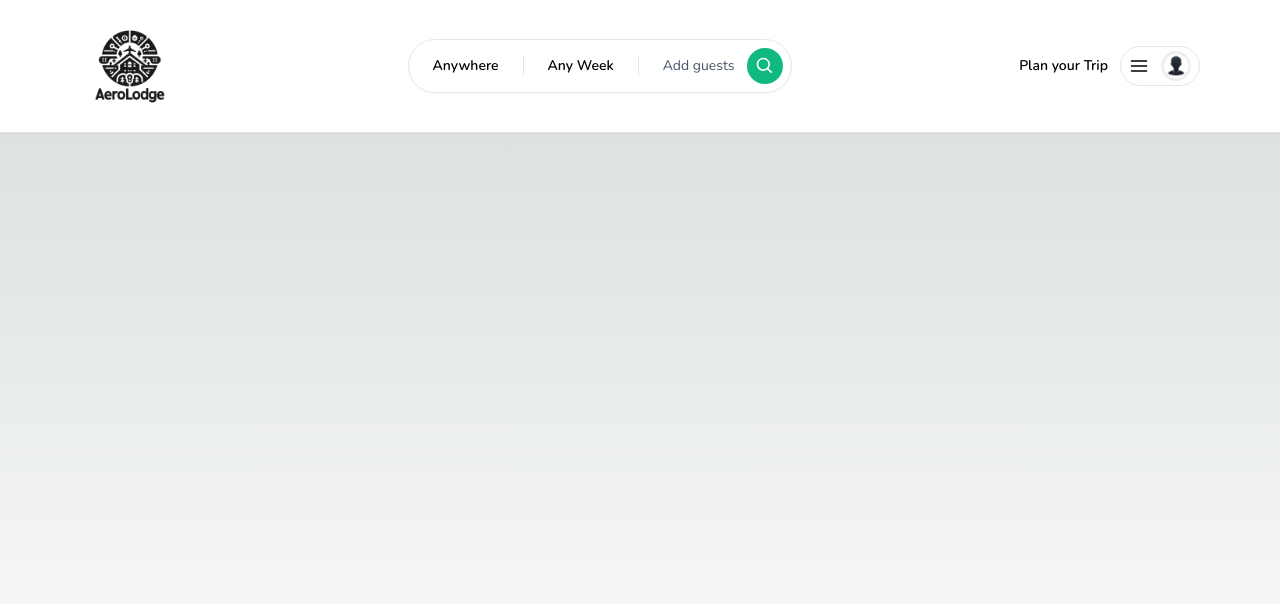
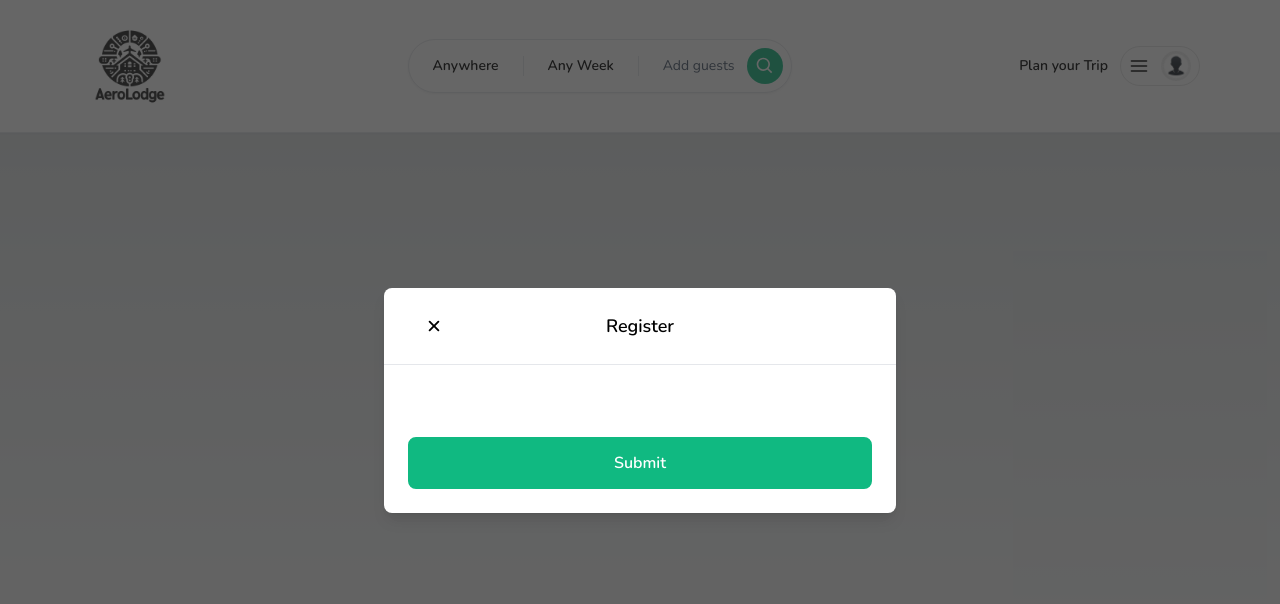
Before and after one commit to jon-jc/aerolodge-market, a Next.js app: page / in a window 1280 px wide. Shown: the top 604 px of the page. Built offline with nearby package versions, Linux system fonts and the light colour scheme.

Commit message:
Add Modal component to RootLayout

```diff
--- a/app/layout.tsx
+++ b/app/layout.tsx
@@ -3,6 +3,7 @@
 import "./globals.css";
 import Navbar from "@/components/navbar/Navbar";
 import ClientOnly from "@/components/ClientOnly";
+import Modal from "@/components/modals/Modal";
 
 const font = Nunito({ subsets: ["latin"] });
 
@@ -20,6 +21,7 @@
     <html lang="en">
       <body className={font.className}>
         <ClientOnly>
+          <Modal actionLabel="Submit" title="Register" isOpen />
           <Navbar />
         </ClientOnly>
         {children}
--- /dev/null
+++ b/components/Button.tsx
@@ -0,0 +1,58 @@
+"use client";
+
+import { IconType } from "react-icons";
+
+interface ButtonProps {
+  label: string;
+  onClick: (e: React.MouseEvent<HTMLButtonElement>) => void;
+  disabled?: boolean;
+  outline?: boolean;
+  small?: boolean;
+  icon?: IconType;
+}
+
+const Button: React.FC<ButtonProps> = ({
+  label,
+  onClick,
+  disabled,
+  outline,
+  small,
+  icon: Icon,
+}) => {
+  return (
+    <button
+      disabled={disabled}
+      onClick={onClick}
+      className={`
+        relative
+        disabled:opacity-70
+        disabled:cursor-not-allowed
+        rounded-lg
+        hover:opacity-80
+        transition
+        w-full
+        ${outline ? "bg-white" : "bg-emerald-500"}
+        ${outline ? "border-black" : "border-emerald-500"}
+        ${outline ? "text-black" : "text-white"}
+        ${small ? "text-sm" : "text-md"}
+        ${small ? "py-1" : "py-3"}
+        ${small ? "font-light" : "font-semibold"}
+        ${small ? "border-[1px]" : "border-2"}
+      `}
+    >
+      {Icon && (
+        <Icon
+          size={24}
+          className="
+            absolute
+            left-4
+            top-3
+          "
+        />
+      )}
+      {label}
+    </button>
+  );
+};
+
+export default Button;
--- /dev/null
+++ b/components/modals/Modal.tsx
@@ -0,0 +1,193 @@
+"use client";
+
+import { useCallback, useEffect, useState } from "react";
+import { IoClose } from "react-icons/io5";
+import Button from "../Button";
+
+interface ModalProps {
+  isOpen?: boolean;
+  onSubmit: () => void;
+  onClose: () => void;
+  title?: string;
+  body?: React.ReactElement;
+  footer?: React.ReactElement;
+  actionLabel?: string;
+  disabled?: boolean;
+  secondaryAction?: () => void;
+  secondaryActionLabel?: string;
+}
+
+const Modal: React.FC<ModalProps> = ({
+  isOpen,
+  onClose,
+  onSubmit,
+  title,
+  body,
+  actionLabel,
+  footer,
+  disabled,
+  secondaryAction,
+  secondaryActionLabel,
+}) => {
+  const [showModal, setShowModal] = useState(isOpen);
+
+  useEffect(() => {
+    setShowModal(isOpen);
+  }, [isOpen]);
+
+  const handleClose = useCallback(() => {
+    if (disabled) {
+      return;
+    }
+
+    setShowModal(false);
+    setTimeout(() => {
+      onClose();
+    }, 300);
+  }, [onClose, disabled]);
+
+  const handleSubmit = useCallback(() => {
+    if (disabled) {
+      return;
+    }
+
+    onSubmit();
+  }, [onSubmit, disabled]);
+
+  const handleSecondaryAction = useCallback(() => {
+    if (disabled || !secondaryAction) {
+      return;
+    }
+
+    secondaryAction();
+  }, [secondaryAction, disabled]);
+
+  if (!isOpen) {
+    return null;
+  }
+
+  return (
+    <>
+      <div
+        className="
+            justify-center
+            items-center
+            flex
+            overflow-x-hidden
+            overflow-y-auto
+            fixed
+            inset-0
+            z-50
+            outline-none
+            focus:outline-none
+            bg-neutral-800/70
+            text-black
+          "
+      >
+        <div
+          className="
+            relative
+            w-full
+            md:w-4/6
+            lg:w-3/6
+            xl:w-2/5
+            my-6
+            mx-auto
+            h-full
+            lg:h-auto
+            md:h-auto
+            "
+        >
+          {/*content*/}
+          <div
+            className={`
+              translate
+              duration-300
+              h-full
+              ${showModal ? "translate-y-0" : "translate-y-full"}
+              ${showModal ? "opacity-100" : "opacity-0"}
+            `}
+          >
+            <div
+              className="
+                translate
+                h-full
+                lg:h-auto
+                md:h-auto
+                border-0
+                rounded-lg
+                shadow-lg
+                relative
+                flex
+                flex-col
+                w-full
+                bg-white
+                outline-none
+                focus:outline-none
+              "
+            >
+              {/*header*/}
+              <div
+                className="
+                  flex
+                  items-center
+                  p-6
+                  rounded-t
+                  justify-center
+                  relative
+                  border-b-[1px]
+                  "
+              >
+                <button
+                  className="
+                      p-1
+                      border-0
+                      hover:opacity-70
+                      transition
+                      absolute
+                      left-9
+                    "
+                  onClick={handleClose}
+                >
+                  <IoClose size={20} />
+                </button>
+                <div className="text-lg font-semibold">{title}</div>
+              </div>
+              {/*body*/}
+              <div className="relative p-6 flex-auto">{body}</div>
+              {/*footer*/}
+              <div className="flex flex-col gap-2 p-6">
+                <div
+                  className="
+                      flex
+                      flex-row
+                      items-center
+                      gap-4
+                      w-full
+                    "
+                >
+                  {secondaryAction && secondaryActionLabel && (
+                    <Button
+                      disabled={disabled}
+                      label={secondaryActionLabel}
+                      onClick={handleSecondaryAction}
+                      outline
+                    />
+                  )}
+                  <Button
+                    disabled={disabled}
+                    label={actionLabel}
+                    onClick={handleSubmit}
+                  />
+                </div>
+                {footer}
+              </div>
+            </div>
+          </div>
+        </div>
+      </div>
+    </>
+  );
+};
+
+export default Modal;
```
